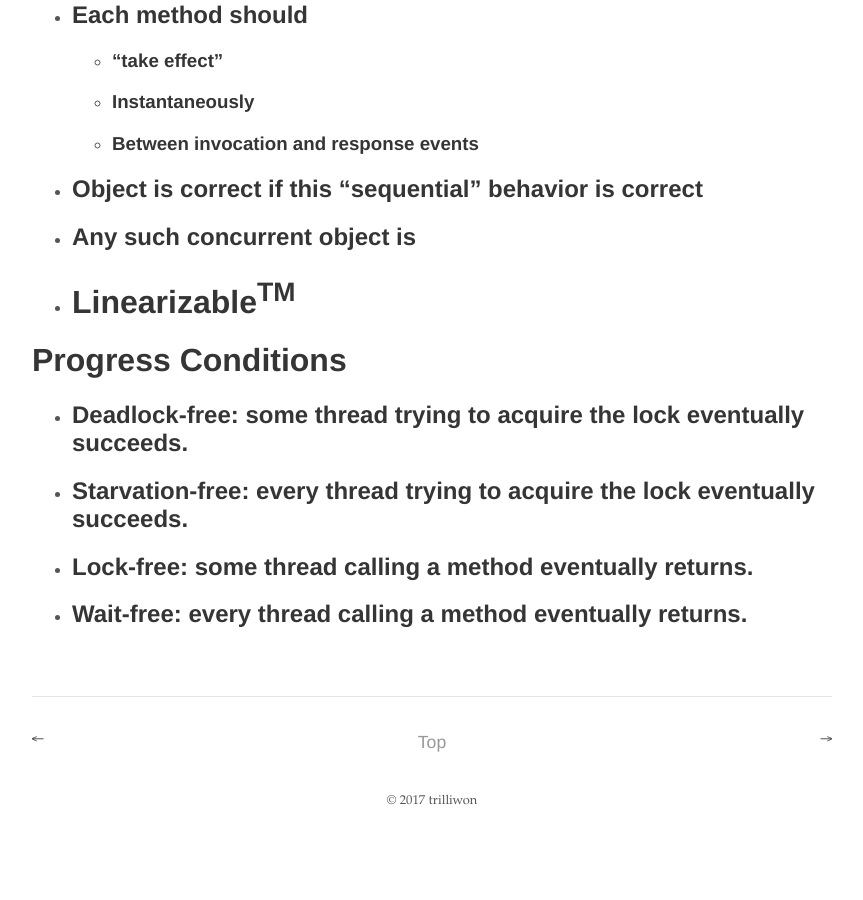
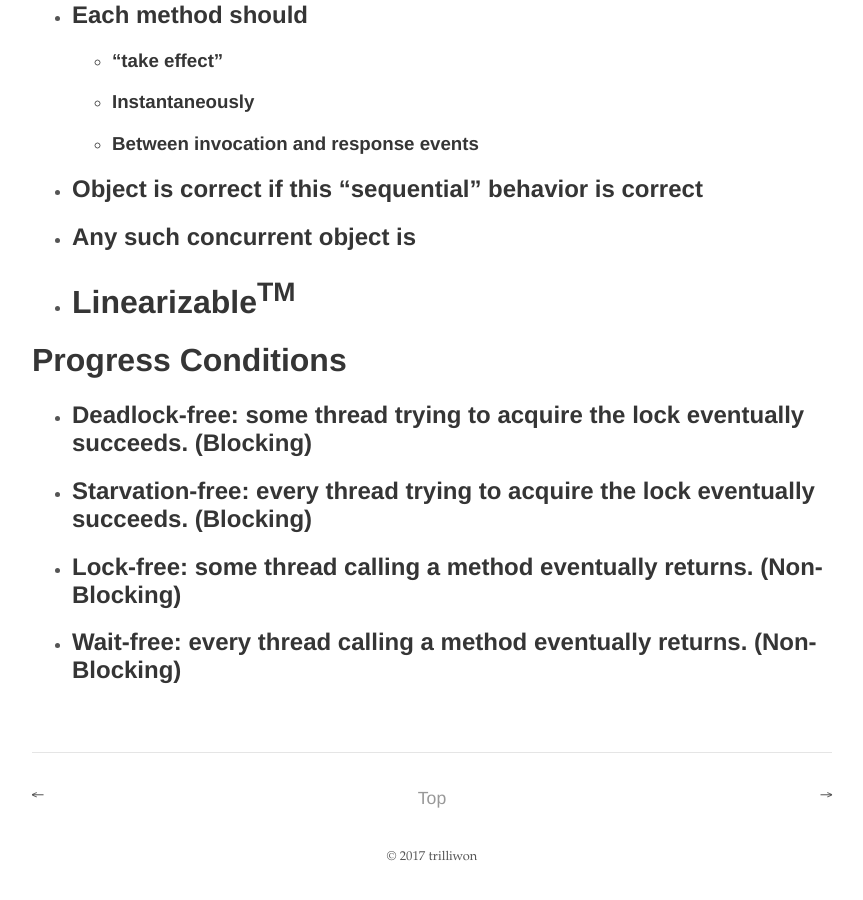
Before and after one commit to trilliwon/ABL, a Jekyll site: the page built from _posts/2017-12-16-concurrent-programming-01.md, in a window 1280 px wide and 900 px high, scrolled down 3108 px. Shown: the whole window, without its empty margins (208-1071 px from the left). Built offline with Jekyll 4.4.1, drawn with Linux system fonts in a browser that asks for light colours; before the commit the page ends 3952 px from its top, so only the background shows below that.

Commit message:
Sun Dec 17 22:26:43 KST 2017

```diff
--- a/_posts/2017-12-16-concurrent-programming-01.md
+++ b/_posts/2017-12-16-concurrent-programming-01.md
@@ -105,7 +105,7 @@ unlock() {
    - # Linearizable<sup>TM</sup>
 
 # Progress Conditions
-- ## Deadlock-free: some thread trying to acquire the lock eventually succeeds.
-- ## Starvation-free: every thread trying to acquire the lock eventually succeeds.
-- ## Lock-free: some thread calling a method eventually returns.
-- ## Wait-free: every thread calling a method eventually returns.
+- ## Deadlock-free: some thread trying to acquire the lock eventually succeeds. (Blocking)
+- ## Starvation-free: every thread trying to acquire the lock eventually succeeds. (Blocking)
+- ## Lock-free: some thread calling a method eventually returns. (Non-Blocking)
+- ## Wait-free: every thread calling a method eventually returns. (Non-Blocking)
```
